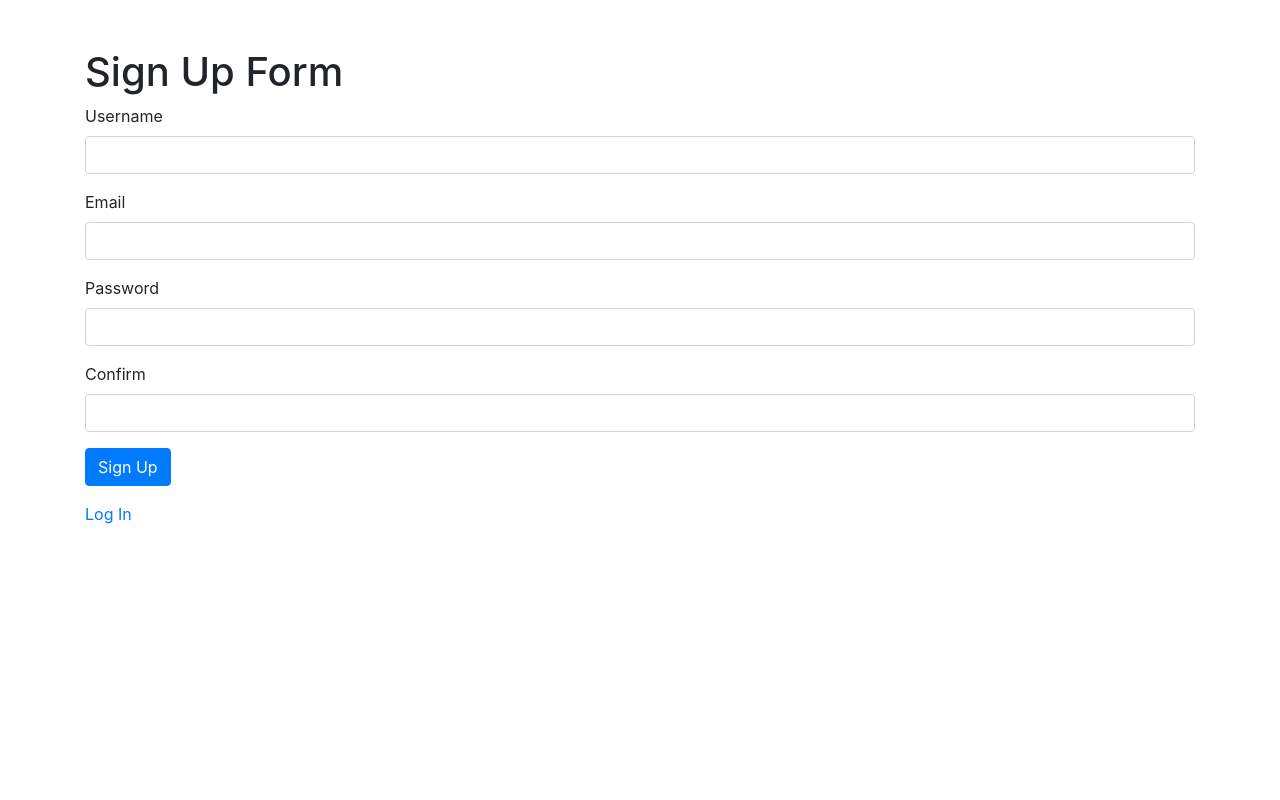
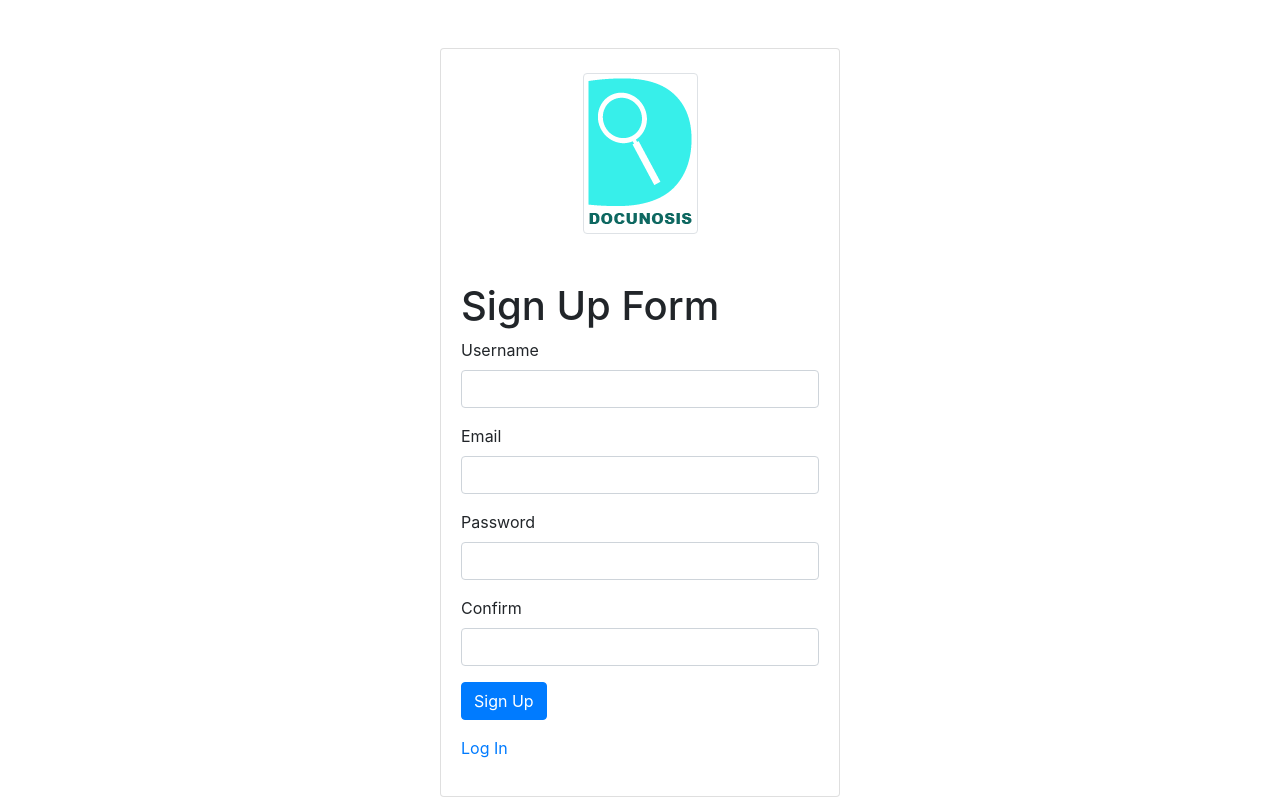
Before and after one commit to andrewtdunn/aws1.1_document-processor, a Flask app: page /signup in a window 1280 px wide. Run offline with Flask 3, Linux system fonts and the light colour scheme; some libraries are stand-ins or nearby versions.

Commit message:
add cover image and style

```diff
--- /dev/null
+++ b/src/docunosis/templates/login-signup.html
@@ -0,0 +1,15 @@
+{% extends "base.html" %} {% block content %}
+<div id="cardholder" class="d-flex w-100 h-full justify-content-center">
+  <div class="card mt-5" style="width: 400px">
+    <div
+      id="logo-holder"
+      class="card-img-top d-flex justify-content-center align-content-center p-4"
+    >
+      <img class="img-thumbnail m-10" src="/static/docunosis_logo.png" />
+    </div>
+    <div id="formcontent" class="card-body">
+      {% block formcontent %}{% endblock %}
+    </div>
+  </div>
+</div>
+{% endblock %}
--- a/src/docunosis/templates/login.html
+++ b/src/docunosis/templates/login.html
@@ -1,5 +1,5 @@
-{% extends "base.html" %} {% block content %}
-<h1 class="mt-5">Log In</h1>
+{% extends "login-signup.html" %} {% block formcontent %}
+<h1 class="mt-1">Log In</h1>
 {% if login_error %}
 <div>{{ login_error }}</div>
 {% endif %}
--- a/src/docunosis/templates/signup.html
+++ b/src/docunosis/templates/signup.html
@@ -1,5 +1,5 @@
-{% extends "base.html" %} {% block content %}
-<h1 class="mt-5">Sign Up Form</h1>
+{% extends "login-signup.html" %} {% block formcontent %}
+<h1 class="mt-1">Sign Up Form</h1>
 <form method="POST" action="/signup" novalidate>
   {{ form.csrf_token }}
   <div class="form-group">
```
Also changed, not shown: src/docunosis/static/docunosis_logo.png (added), src/docunosis/static/docunosis_logo_no_text.png (added).
